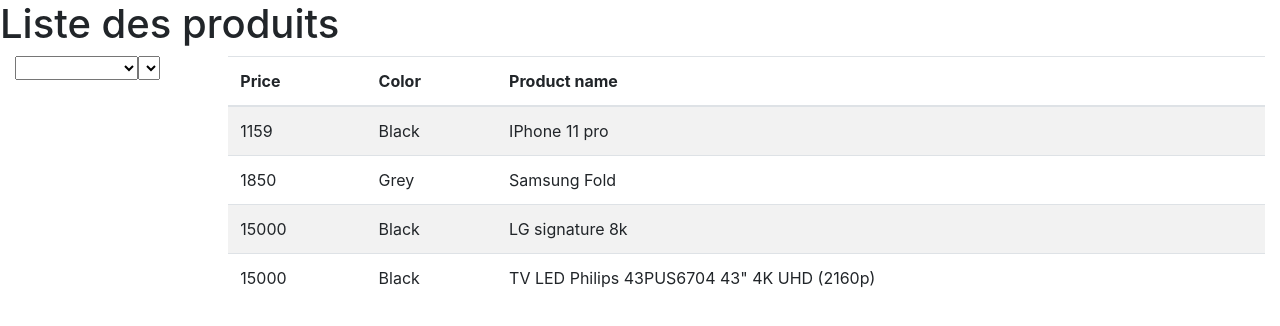
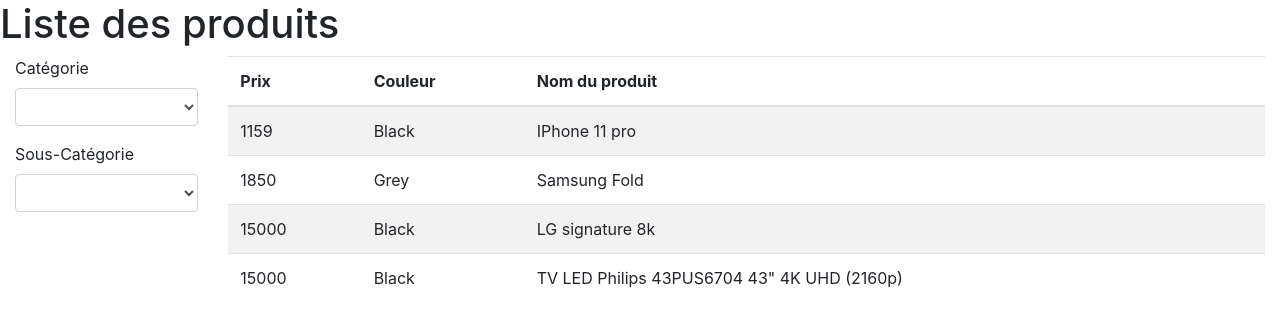
Before and after one commit to Withomas/icd, an Angular app: page / in a window 1280 px wide. Shown: the top 326 px of the page. Built offline with nearby package versions, Linux system fonts and the light colour scheme.

Commit message:
Améliorations graphique avec bootstrap

```diff
--- a/src/app/icd-product-list/icd-product-list.component.html
+++ b/src/app/icd-product-list/icd-product-list.component.html
@@ -2,13 +2,22 @@
 <div class="container-fluid">
     <div class="row">
         <div class="col-md-2">
-            <select [(ngModel)]="SelectedCategory" (change)="CategoryChanged()">
-                <option *ngFor="let category of Categories" [ngValue]="category">{{category.name}}</option>
-            </select>
+            <div class="form-group">
+                <label for="category">Catégorie</label>
+                <select id="category" class="form-control" [(ngModel)]="SelectedCategory" (change)="CategoryChanged()">
+                    <option *ngFor="let category of Categories" [ngValue]="category">{{category.name}}</option>
+                </select>
+            </div>
 
-            <select [(ngModel)]="SelectedSubCategory" (change)="SubCategoryChanged()">
-                <option *ngFor="let subCategory of SubCategories" [ngValue]="subCategory">{{subCategory.name}}</option>
-            </select>
+            <div class="form-group">
+                <label for="subCategory">Sous-Catégorie</label>
+                <select id="subCategory" class="form-control" [(ngModel)]="SelectedSubCategory"
+                    (change)="SubCategoryChanged()">
+                    <option *ngFor="let subCategory of SubCategories" [ngValue]="subCategory">{{subCategory.name}}
+                    </option>
+                </select>
+            </div>
+
         </div>
 
         <div class="col-md-10">
@@ -16,9 +25,9 @@
             <table class="table table-striped" *ngIf="FilteredProducts.length > 0">
                 <thead>
                     <tr>
-                        <th>Price</th>
-                        <th>Color</th>
-                        <th>Product name</th>
+                        <th>Prix</th>
+                        <th>Couleur</th>
+                        <th>Nom du produit</th>
                     </tr>
                 </thead>
                 <tbody>
```
